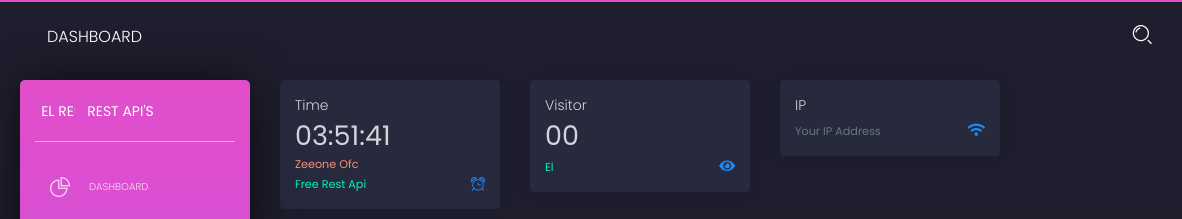
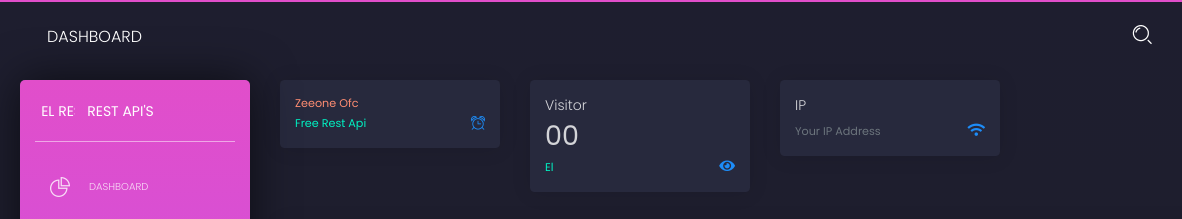
Before and after one commit to SangLord/lol, a website: page docs/dashboard.html in a window 1280 px wide. Shown: the top 219 px of the page, 0-1182 px from the left. Drawn offline with Linux system fonts and the light colour scheme; some packages are replaced by stand-ins of ours; files that its build step writes are made by us from their sources; no server answers; a script that the page names is missing; files whose address does not match are found by name.

Commit message:
Update dashboard.html

```diff
--- a/docs/dashboard.html
+++ b/docs/dashboard.html
@@ -214,10 +214,6 @@ Profile
 <div class="card-body">
 <div class="d-flex align-items-end justify-content-between">
 <div>
-<p class=" mb-1 ">Time</p>
-<h2 class="mb-1 number-font">
-<div id="browser_info"></div>
-</h2>
 <small class="fs-12 text-warning">
 <div id="browser_sholat"></div>
 </small>
```
